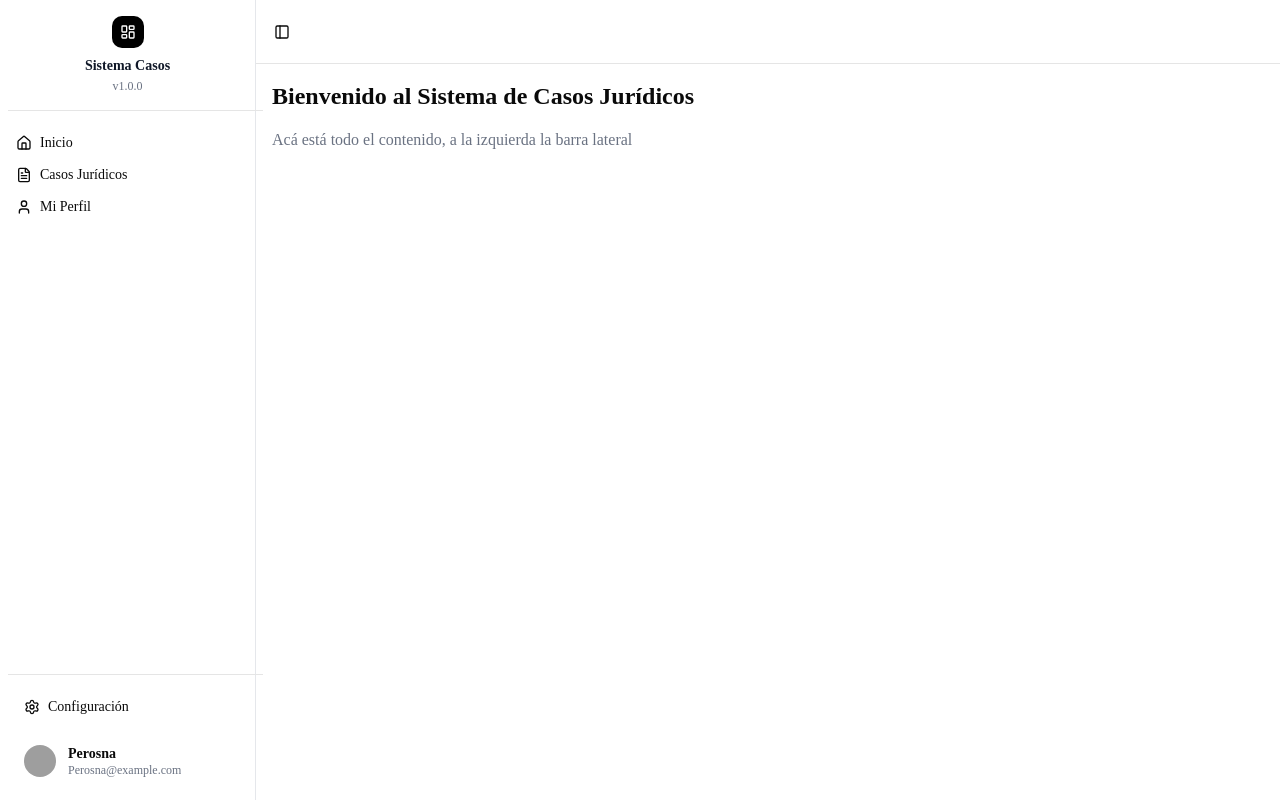
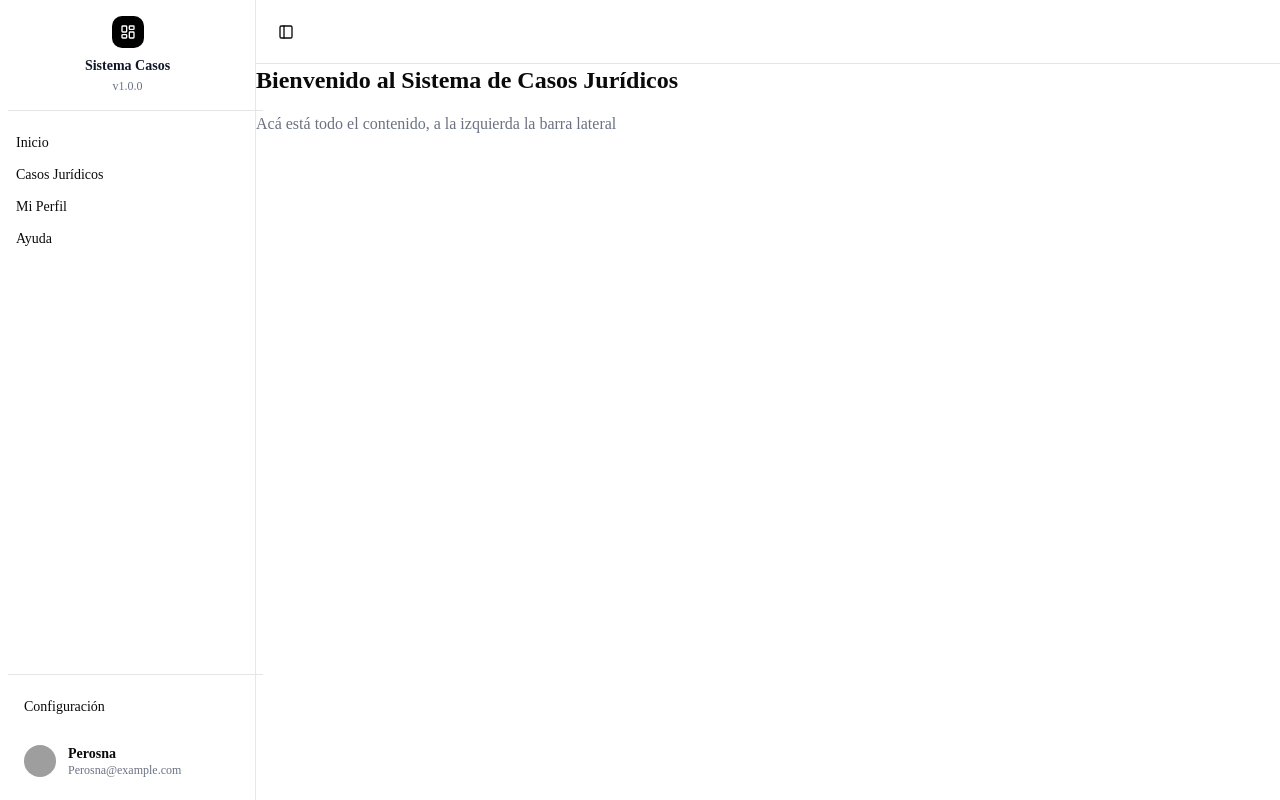
Before and after one commit to AnorakTeam/Sistema-casos-juridicos, a Next.js app in the folder frontend/: page / in a window 1280 px wide. Built offline with nearby package versions, Linux system fonts and the light colour scheme; grey boxes are pictures that could not be loaded.

Commit message:
La sidebar cambio a ser parte de page en vez de layout y el componente app sidebar se volvio dinamico en page esta la estructura para alimentar la sidebar

```diff
--- a/frontend/src/app/layout.js
+++ b/frontend/src/app/layout.js
@@ -16,38 +16,11 @@ export const metadata = {
   description: "Generated by create next app",
 };
 
-
-
-
-import { SidebarProvider, SidebarInset, SidebarTrigger } from "@/components/ui/sidebar";
-import { AppSidebar } from "@/components/app-sidebar";
-import { TooltipProvider } from "@/components/ui/tooltip";
-
 export default function RootLayout({ children }) {
   return (
-    <html
-      lang="en"
-      className={`${geistSans.variable} ${geistMono.variable} h-full antialiased`}
-    >
+    <html lang="en">
       <body className="min-h-full">
-
-        {/* TODO: En shadcn aparece que para usar el sidebar se rodea de tooltip, y viendo
-        el ejemplo de la página dicen que se entrega como layout (o sea en este archivo),
-        quizás ver cómo dejar layout normal, como estaba antes de este commit, y hacerlo todo
-        dentro de page? */}
-        <TooltipProvider>
-          <SidebarProvider>
-            <AppSidebar />
-            <SidebarInset className="bg-white">
-              <header className="flex h-16 shrink-0 items-center gap-2 border-b px-4">
-                <SidebarTrigger className="-ml-1" />
-              </header>
-              <main className="flex-1 p-4">
-                {children}
-              </main>
-            </SidebarInset>
-          </SidebarProvider>
-        </TooltipProvider>
+        {children}
       </body>
     </html>
   );
--- a/frontend/src/app/page.js
+++ b/frontend/src/app/page.js
@@ -1,10 +1,48 @@
+"use client"
+
+import { SidebarProvider, SidebarInset, SidebarTrigger } from "@/components/ui/sidebar"
+import { AppSidebar } from "@/components/app-sidebar"
+import { TooltipProvider } from "@/components/ui/tooltip"
+
 export default function Home() {
+  //En caso de necesitarse mas adeñante usar esta estructura para cambiar la sidebar
+  //Se podria conseguir de algun otro lado atraves de sections y alimentar la sidebar como se desee
+  //no se si separalo como otro componente o dejarlo aca y que solo se necesite hacer un arreglo y pasarlo
+
+  const sections = ["Inicio", "Casos Jurídicos", "Mi Perfil", "Ayuda"]
+
+  const mainItems = sections.map((item) => ({
+    title: item,
+    tooltip: item,
+  }))
+
+  const footerItems = [
+    { title: "Configuración", tooltip: "Configuración" },
+  ]
+  //
   return (
-    // TODO: Creo que es mejor mover el sidebar para acá, porque nos toca cambiar de componentes
-    // en lo interno, a menos que no hagamos SPA en el futuro? Igual ya está instalado react router
+
+    <TooltipProvider>
+      <SidebarProvider>
+
+        <AppSidebar
+          mainItems={mainItems}
+          footerItems={footerItems}
+        />
+
+        <SidebarInset>
+          <header className="flex h-16 items-center gap-2 border-b px-4">
+            <SidebarTrigger />
+          </header>
+
     <div className="flex flex-col gap-4">
       <h1 className="text-2xl font-bold">Bienvenido al Sistema de Casos Jurídicos</h1>
       <p className="text-gray-500">Acá está todo el contenido, a la izquierda la barra lateral</p>
     </div>
+
+     </SidebarInset>
+
+      </SidebarProvider>
+    </TooltipProvider>
   )
 }
--- a/frontend/src/components/app-sidebar.jsx
+++ b/frontend/src/components/app-sidebar.jsx
@@ -12,10 +12,9 @@ import {
   SidebarSeparator,
 } from "@/components/ui/sidebar"
 import { Avatar, AvatarFallback, AvatarImage } from "@/components/ui/avatar"
-import { Home, Settings, User, LayoutDashboard, FileText } from "lucide-react"
+import { LayoutDashboard } from "lucide-react"
 
-
-export function AppSidebar() {
+export function AppSidebar({ mainItems = [], footerItems = [] }) {
   return (
     <Sidebar className="[--sidebar:white] border-r border-gray-200">
       <SidebarHeader className="p-4 flex items-center gap-2">
@@ -40,27 +39,13 @@ export function AppSidebar() {
                   cuántos casos tiene dentro del acordeón */}
 
         <SidebarMenu>
-          <SidebarMenuItem>
-            <SidebarMenuButton tooltip="Inicio">
-              <Home className="size-4" />
-              <span>Inicio</span>
-            </SidebarMenuButton>
-          </SidebarMenuItem>
-
-          <SidebarMenuItem>
-            <SidebarMenuButton tooltip="Casos">
-              <FileText className="size-4" />
-              <span>Casos Jurídicos</span>
-            </SidebarMenuButton>
-          </SidebarMenuItem>
-
-          <SidebarMenuItem>
-            <SidebarMenuButton tooltip="Perfil">
-              <User className="size-4" />
-              <span>Mi Perfil</span>
-            </SidebarMenuButton>
-          </SidebarMenuItem>
-
+          {mainItems.map((item, index) => (
+            <SidebarMenuItem key={index}>
+              <SidebarMenuButton tooltip={item.tooltip}>
+                <span>{item.title}</span>
+              </SidebarMenuButton>
+            </SidebarMenuItem>
+          ))}
         </SidebarMenu>
       </SidebarContent>
 
@@ -68,13 +53,13 @@ export function AppSidebar() {
 
       <SidebarFooter className="p-4">
         <SidebarMenu>
-
-          <SidebarMenuItem>
-            <SidebarMenuButton tooltip="Configuración">
-              <Settings className="size-4" />
-              <span>Configuración</span>
-            </SidebarMenuButton>
-          </SidebarMenuItem>
+          {footerItems.map((item, index) => (
+            <SidebarMenuItem key={index}>
+              <SidebarMenuButton tooltip={item.tooltip}>
+                <span>{item.title}</span>
+              </SidebarMenuButton>
+            </SidebarMenuItem>
+          ))}
 
           <SidebarMenuItem className="mt-4">
             <div className="flex items-center gap-3 px-2 py-1.5">
@@ -88,7 +73,6 @@ export function AppSidebar() {
               </div>
             </div>
           </SidebarMenuItem>
-
         </SidebarMenu>
       </SidebarFooter>
     </Sidebar>
```
